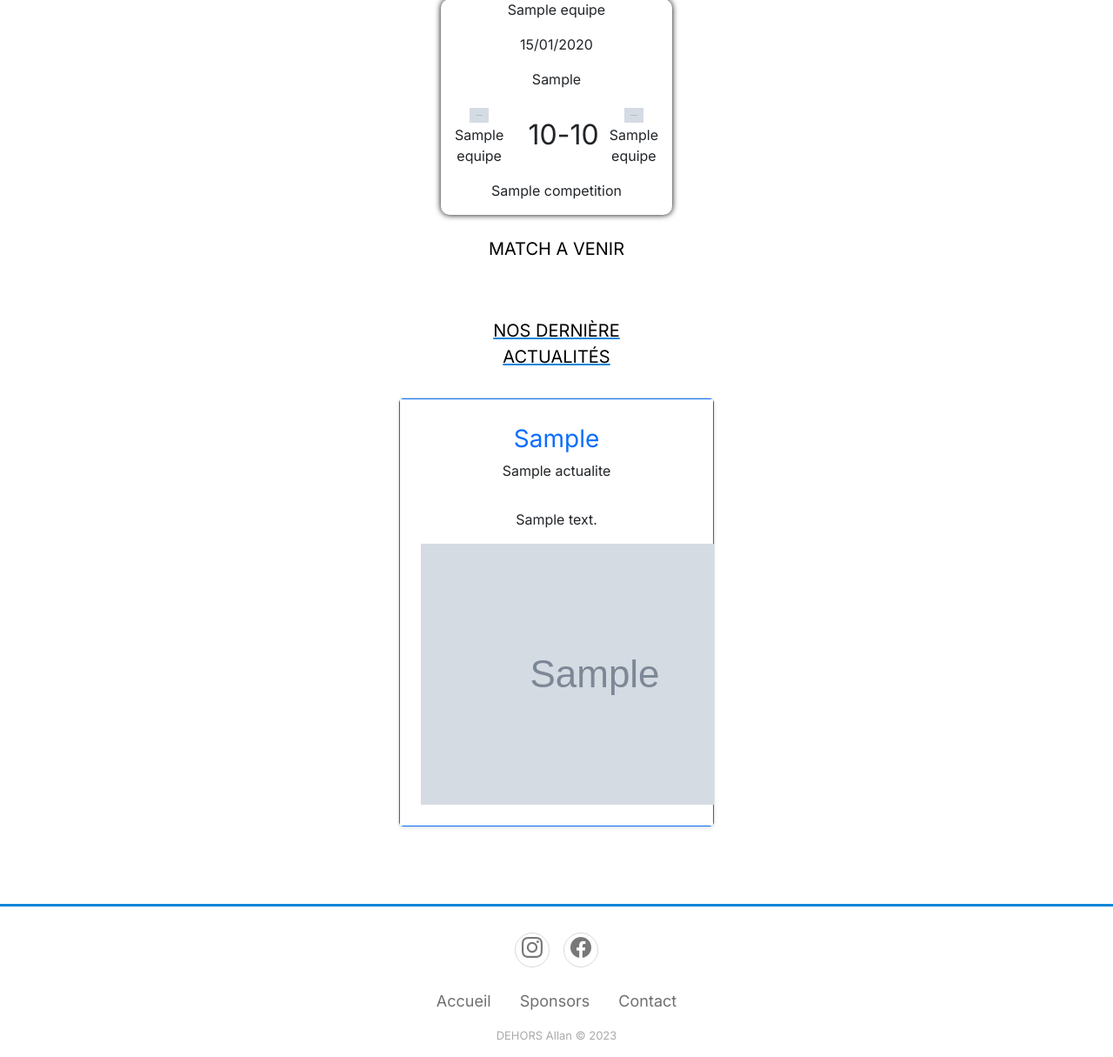
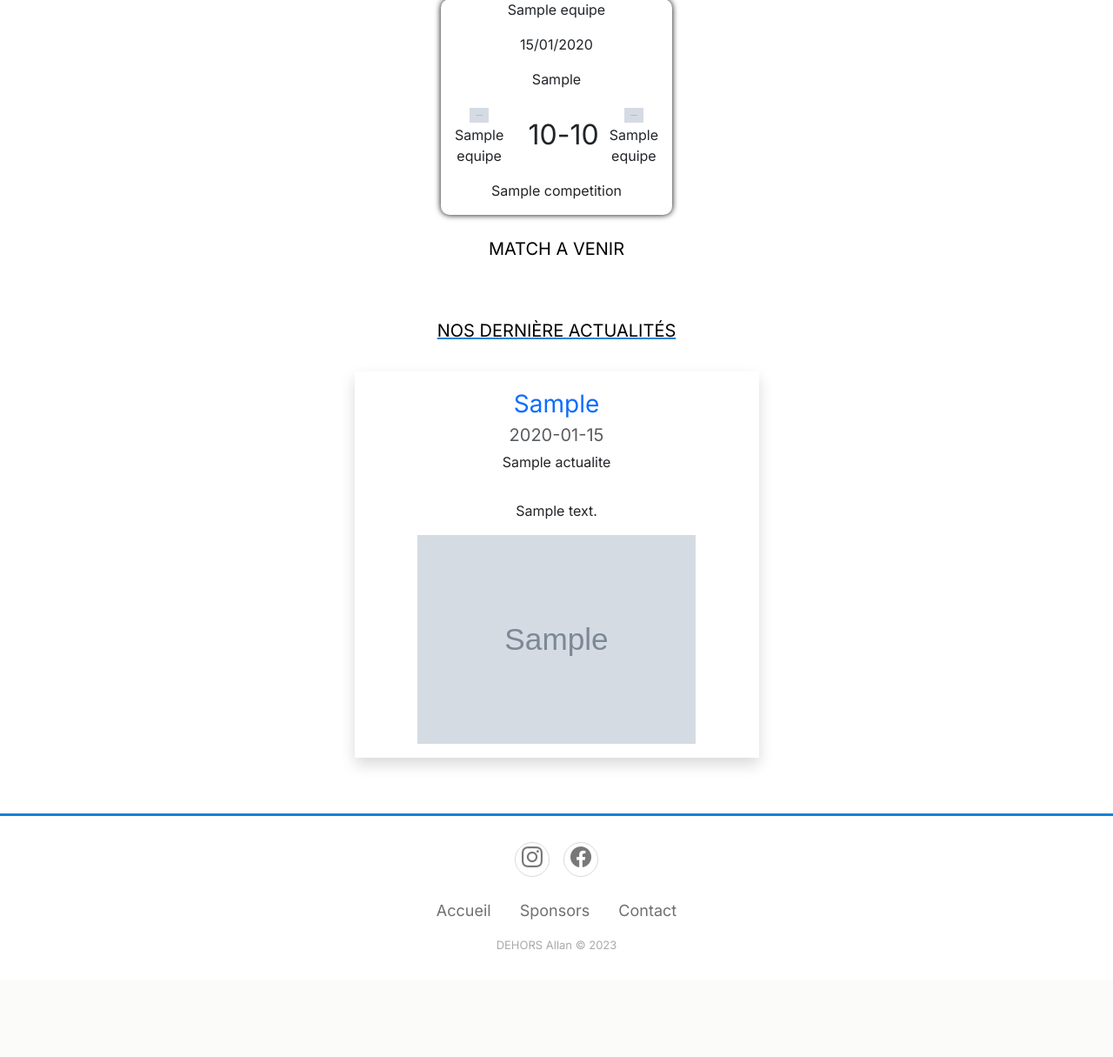
Before and after one commit to AllanDHS/CSG-USL, a PHP site: page /controllers/controller-home.php in a window 1280 px wide. Shown: the part 897-2112 px from the top of the page at 87% size. After the commit the page ends 1988 px from the top, so only its background shows below. Run offline with PHP 8.4, Linux system fonts and the light colour scheme; tables that the repository leaves empty hold one stand-in row (values such as "Sample post"); grey boxes marked "Sample" are stand-in pictures; data that the repository does not hold is empty; some libraries are stand-ins or nearby versions.

Commit message:
PageDAccueilOver

```diff
--- a/assets/style/style.css
+++ b/assets/style/style.css
@@ -184,6 +184,11 @@
     color: #4b4c4d;
     transition: all 0.5s ease;
     transform: scale(1.1) ;
+}
+
+.test-img{
+    height: 15rem;
+    width: auto;
 }
 
 
--- a/models/actualite.php
+++ b/models/actualite.php
@@ -41,7 +41,7 @@ class Actu
     public static function getAllActu()
     {
         $pdo = Database::createInstancePDO();
-        $sql = 'SELECT * FROM `actualites`';
+        $sql = 'SELECT * FROM `actualites` ORDER BY `actu_date` DESC';
         $stmt = $pdo->prepare($sql);
         $stmt->execute();
         $actu = $stmt->fetchAll(PDO::FETCH_ASSOC);
--- a/views/home.php
+++ b/views/home.php
@@ -128,12 +128,12 @@
 <div class="container scoreContainer">
     <div class="title">
         <a href="">
-            <p>nos dernière <br>Actualités</p>
+            <p>nos dernière Actualités</p>
         </a>
     </div>
-    <div class="row justify-content-evenly col-10 mx-auto">
-        <div class="col-md-5">
-            <div class="row g-0 border rounded overflow-hidden flex-md-row mb-4 shadow-sm h-md-250 position-relative shadow">
+    <div class="row justify-content-evenly col-12 mx-auto">
+
+
         <?php
         $count = 0;
         foreach (Actu::getAllActu() as $actu) :
@@ -141,22 +141,21 @@
                 break;
             }
         ?>
-                    <div class="col p-4 d-flex flex-column position-static shadow border border-primary">
+            <div class="col-lg-5 d-flex flex-column position-static shadow py-3">
                 <p class="mb-0 text-primary fs-3"><?= htmlspecialchars($actu['actu_type']) ?></p>
-                        <div class="mb-1 text-muted fs-5" <?= htmlspecialchars($actu['actu_date']) ?>></div>
+                <div class="mb-1 text-muted fs-5"><?= htmlspecialchars($actu['actu_date']) ?></div>
                 <p><?= htmlspecialchars($actu['actu_title']) ?></p>
-                        <p class="mb-auto p-3 fs-6"><?= htmlspecialchars($actu['actu_text']) ?></p>
+                <p class="mb-auto p-3 fs-6 overflow-hidden"><?= htmlspecialchars($actu['actu_text']) ?></p>
                 <div class="col-auto d-none d-lg-block">
-                            <img class="bd-placeholder-img" height="300" src="../assets/imageActu/<?= htmlspecialchars($actu['actu_pictures']) ?>">
-
-                        </div>
-                    </div>
-
+                    <img class="test-img" src="../assets/imageActu/<?= htmlspecialchars($actu['actu_pictures']) ?>">
                 </div>
             </div>
         <?php
             $count++;
         endforeach; ?>
+
+
+
     </div>
 </div>
 <?php include "components/footer.php" ?>
```
Also changed, not shown: assets/imageActu/65523159207e6.webp (deleted), assets/imageActu/65523f09958a3.webp (added), assets/imageActu/65523f3311d44.webp (added). Lines whose indentation alone changed are shown as unchanged.
